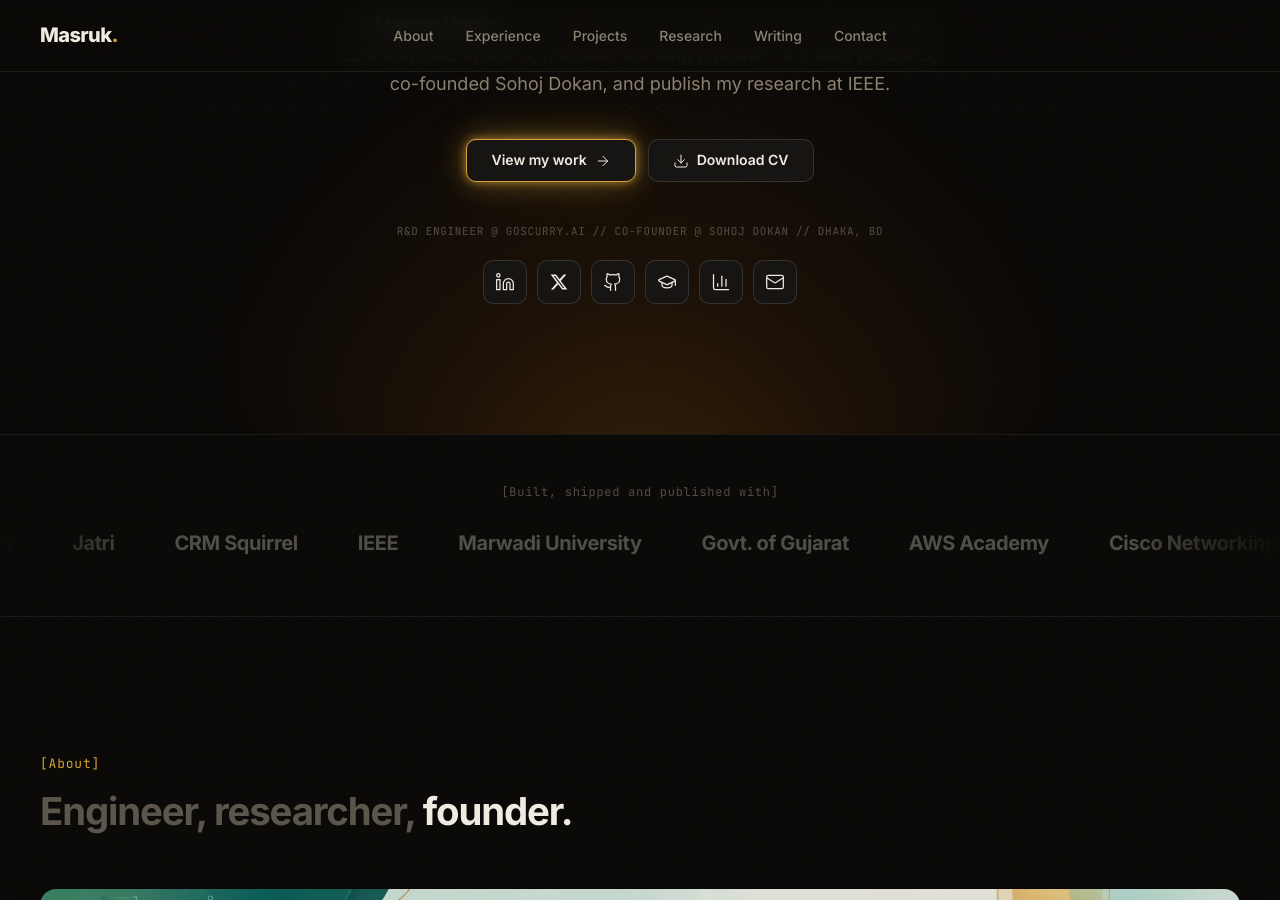
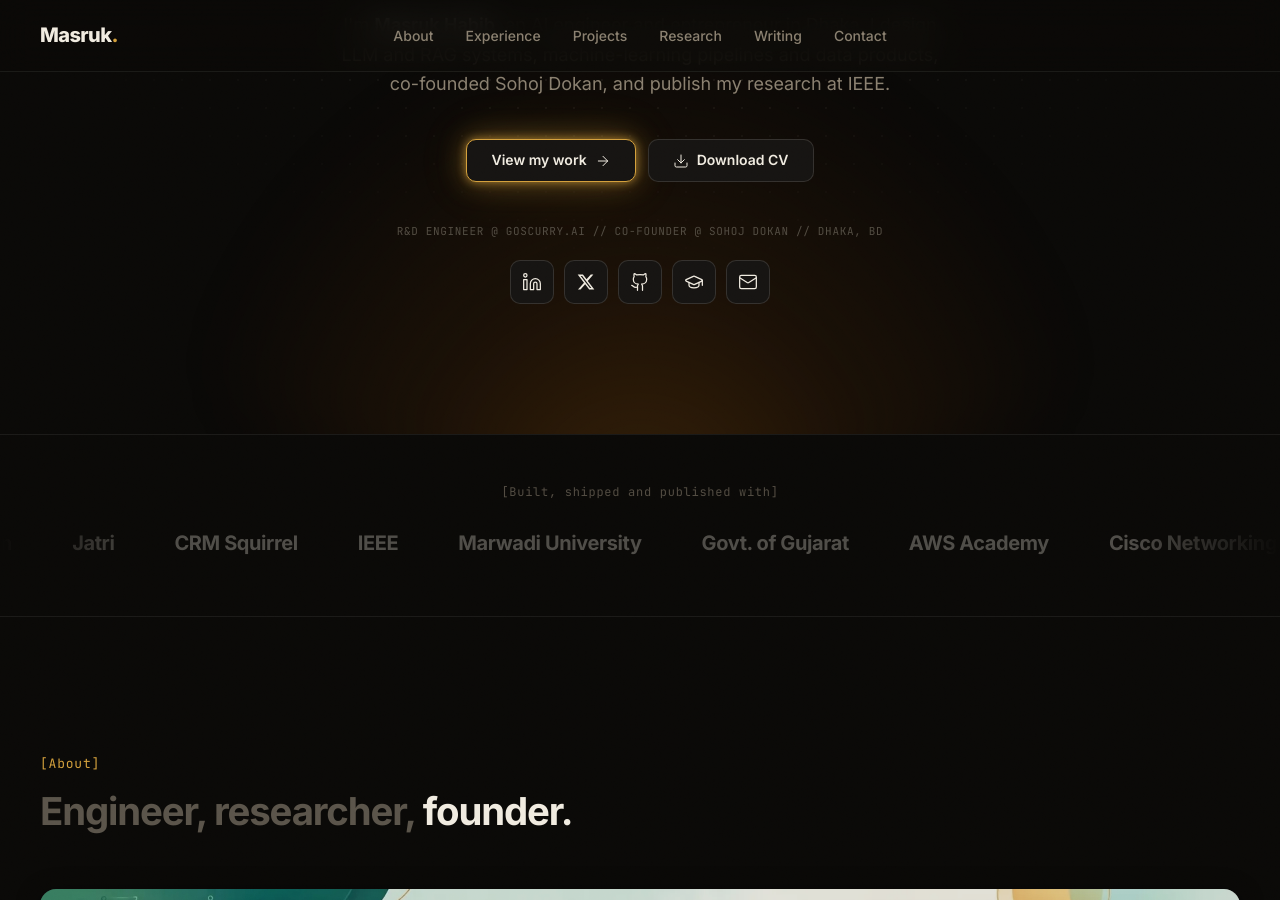
Before and after one commit to MasrukHabib/MasrukHabib.github.io, a Jekyll site: the page built from index.html, in a window 1280 px wide and 900 px high, scrolled down 466 px. Built offline with Jekyll 4.4.1, drawn with Linux system fonts in a browser that asks for light colours.

Commit message:
Remove the Tableau icon from the hero profile links

```diff
--- a/index.html
+++ b/index.html
@@ -26,7 +26,6 @@ layout: default
           <li><a href="https://x.com/masruk_habib" target="_blank" rel="noopener" aria-label="X">{% include icon.html name="x-brand" px=20 %}</a></li>
           <li><a href="https://github.com/MasrukHabib" target="_blank" rel="noopener" aria-label="GitHub">{% include icon.html name="github" px=20 %}</a></li>
           <li><a href="{{ site.scholar_url }}" target="_blank" rel="noopener" aria-label="Google Scholar">{% include icon.html name="graduation-cap" px=20 %}</a></li>
-          <li><a href="https://public.tableau.com/app/profile/masruk.habib" target="_blank" rel="noopener" aria-label="Tableau Public">{% include icon.html name="chart-column" px=20 %}</a></li>
           <li><a href="mailto:masrukjim@gmail.com" aria-label="Email">{% include icon.html name="mail" px=20 %}</a></li>
         </ul>
       </div>
```
